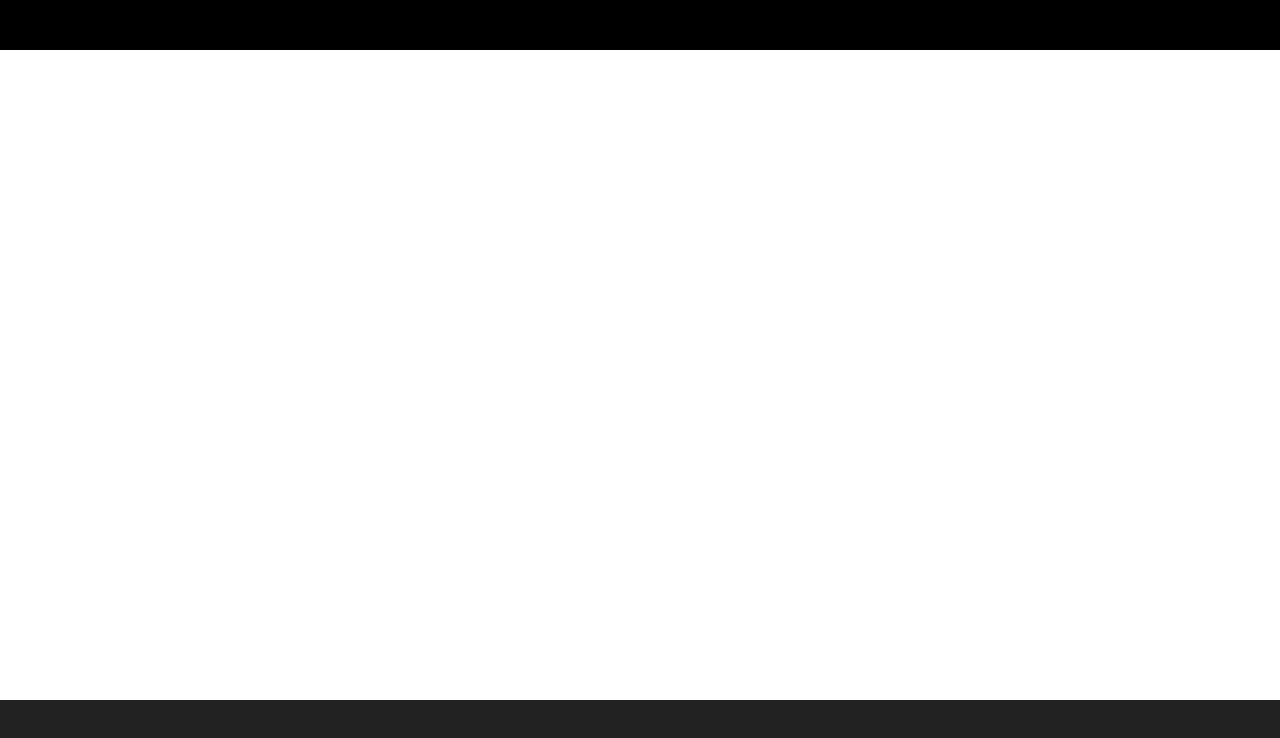
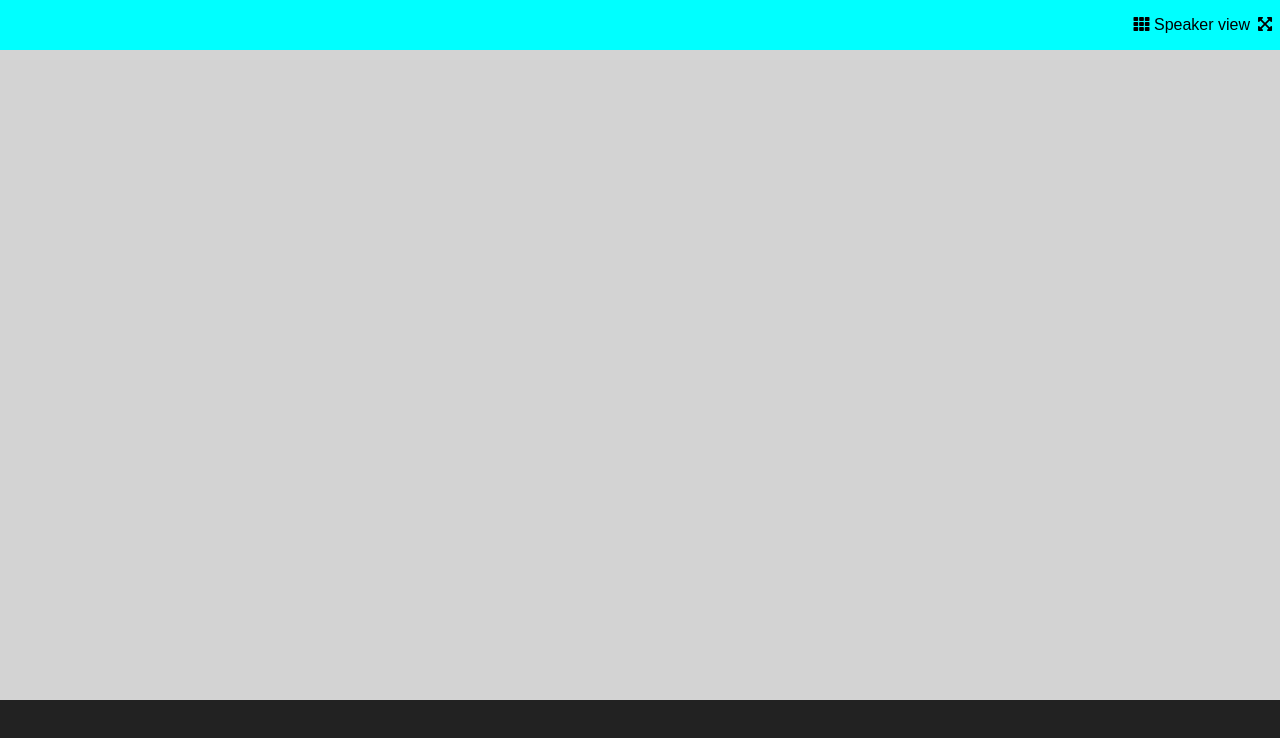
Before and after one commit to tahakyo/html-css-zoom, a plain HTML site: page index.html in a window 1280 px wide. Drawn offline with Linux system fonts and the light colour scheme.

Commit message:
add icons-header

```diff
--- a/css/style.css
+++ b/css/style.css
@@ -17,12 +17,23 @@ html {
     font-size: 100%;
 }
 
+body {
+    background-color: lightgray;
+}
+
 
 /* HEADER */
 
 header {
     height: 50px;
-    background-color: black;
+    background-color: aqua;
+    display: flex;
+    justify-content: flex-end;
+    align-items: center;
+}
+
+.full-screen {
+    margin: 0 .5em 0;
 }
 
 
--- a/index.html
+++ b/index.html
@@ -4,16 +4,34 @@
     <meta charset="UTF-8">
     <meta http-equiv="X-UA-Compatible" content="IE=edge">
     <meta name="viewport" content="width=device-width, initial-scale=1.0">
-    <title>Document</title>
+    <title>Zoom</title>
+    <link
+        rel="stylesheet"
+        href="https://cdnjs.cloudflare.com/ajax/libs/font-awesome/5.15.3/css/all.min.css"
+        integrity="sha512-iBBXm8fW90+nuLcSKlbmrPcLa0OT92xO1BIsZ+ywDWZCvqsWgccV3gFoRBv0z+8dLJgyAHIhR35VZc2oM/gI1w=="
+        crossorigin="anonymous"
+        referrerpolicy="no-referrer"
+    />
+
     <link rel="stylesheet" href="css/style.css">
 </head>
 <body>
     <!-- HEADER -->
-    <header></header>
+    <header>
+        <div class="speaker-view">
+            <i class="fas fa-th"></i>
+            <span>Speaker view</span>
+        </div>
+        <div class="full-screen">
+            <i class="fas fa-expand-arrows-alt"></i>
+        </div>
+    </header>
     <!--/ HEADER -->
 
     <!-- MAIN -->
-    <main></main>
+    <main>
+        <i class="far fa-window-frame"></i>
+    </main>
     <!--/ MAIN -->
 
     <!-- FOOTER -->
```
